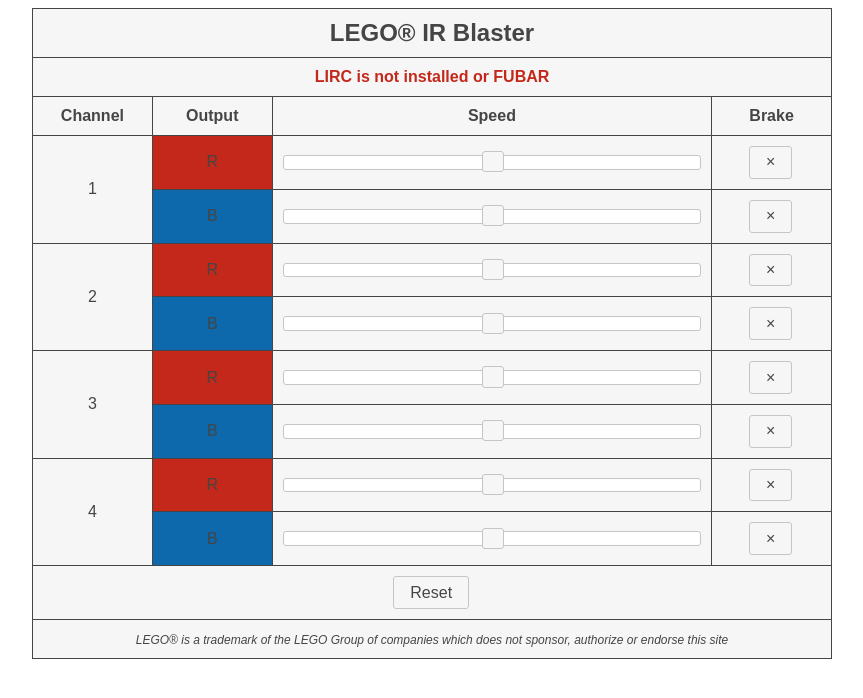
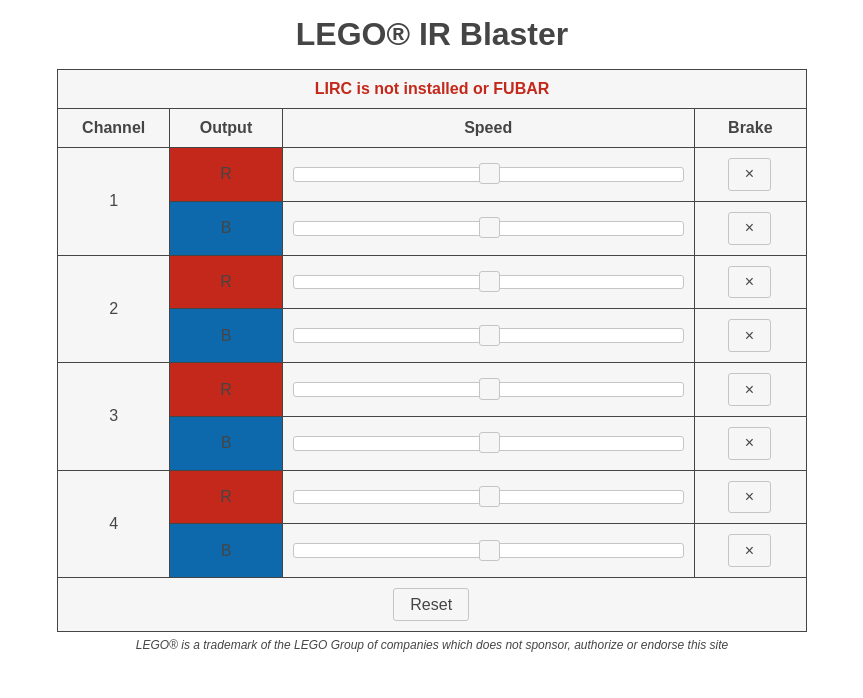
Before and after one commit to braek/legoirblaster, a Flask app: page / in a window 1280 px wide. Shown: the top 698 px of the page, without its empty margins (208-1071 px from the left). Run offline with Flask 2, Linux system fonts and the light colour scheme; some libraries are stand-ins or nearby versions.

Commit message:
Improved layout and CSS

```diff
--- a/legoirblaster/static/css/default.css
+++ b/legoirblaster/static/css/default.css
@@ -1,11 +1,21 @@
 * {
-    font-family: Arial;
     line-height: normal;
     font-size: 1em;
+    cursor: default;
+    margin: 0;
+    padding: 0;
+}
+a, button {
+    cursor: pointer !important;
+}
+body {
+    font-family: Arial;
     color: #454545;
 }
-#header {
-    font-size: 1.5em;
+h1 {
+    font-size: 2em;
+    text-align: center;
+    padding: 0.5em;
 }
 .channel {
     width: 15%;
@@ -20,15 +30,12 @@
     width: 15%;
 }
 table {
+    background-color: #F6F6F6;
     width: 100%;
-    margin: 0 auto 0 auto;
-    max-width: 800px;
-    background-color: #F6F6F6;
 }
 table, th, td {
     border-collapse: collapse;
     border: 1px solid #454545;
-    cursor: default;
 }
 th, td {
     padding: 10px;
@@ -40,15 +47,18 @@
 td.b {
     background-color: #0D69AB;
 }
-#cmd {
+.cmd {
     color: #287F46;
 }
-#error {
+.error {
     color: #C4281B;
 }
-#cmd, #error {
-    display: none;
+p {
+    font-size: 0.75em;
+    text-align: center;
+    padding: 0.5em;
 }
-#disclaimer {
-    font-size: 0.75em;
+#page {
+    max-width: 750px;
+    margin: 0 auto 0 auto;
 }
--- a/legoirblaster/templates/index.html
+++ b/legoirblaster/templates/index.html
@@ -25,13 +25,11 @@
     }
 
     function showCommand(cmd) {
-        $('#cmd').html(cmd).show();
-        $('#error').hide();
+        $('#status').html(cmd).addClass('command').removeClass('error');
     }
 
     function showError(error) {
-        $('#error').html(error).show();
-        $('#cmd').hide();
+        $('#status').html(error).addClass('error').removeClass('command');
     }
 
     {% for channel in channels %}{% for output in outputs %}
@@ -60,12 +58,11 @@
 </script>
 </head>
 <body>
+<div id="page">
+    <h1>{{ application_name }}</h1>
     <table>
         <tr>
-        <th scope="col" colspan="4" id="header">{{ application_name }}</th>
-    </tr>
-    <tr>
-        <td colspan="4"><strong><span id="cmd"></span><span id="error"></span></strong></td>
+            <th colspan="4"><span id="status"></span></th>
         </tr>
         <tr>
             <th scope="col" class="channel">Channel</th>
@@ -86,9 +83,8 @@
         <tr>
             <td colspan="4"><button class="ui-button ui-widget ui-corner-all" type="button" id="reset">Reset</button></td>
         </tr>
-    <tr>
-        <td colspan="4"><em id="disclaimer">LEGO® is a trademark of the LEGO Group of companies which does not sponsor, authorize or endorse this site</em></td>
-    </tr>
     </table>
+    <p><em>LEGO® is a trademark of the LEGO Group of companies which does not sponsor, authorize or endorse this site</em></p>
+</div>
 </body>
 </html>
```
Lines whose indentation alone changed are shown as unchanged.
